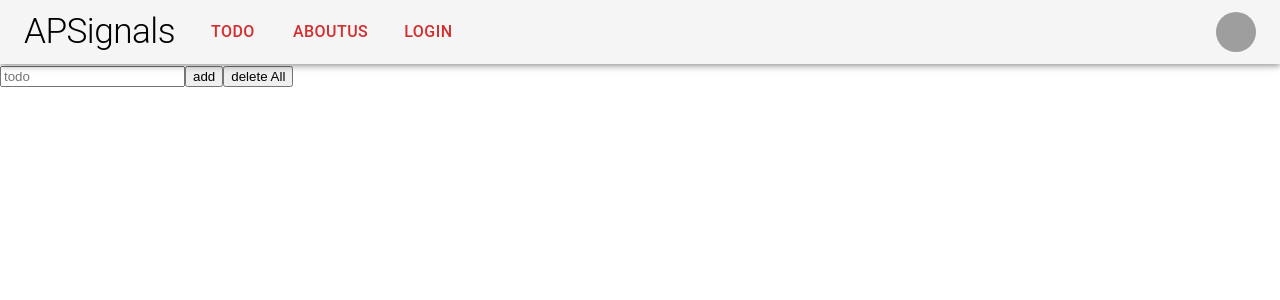
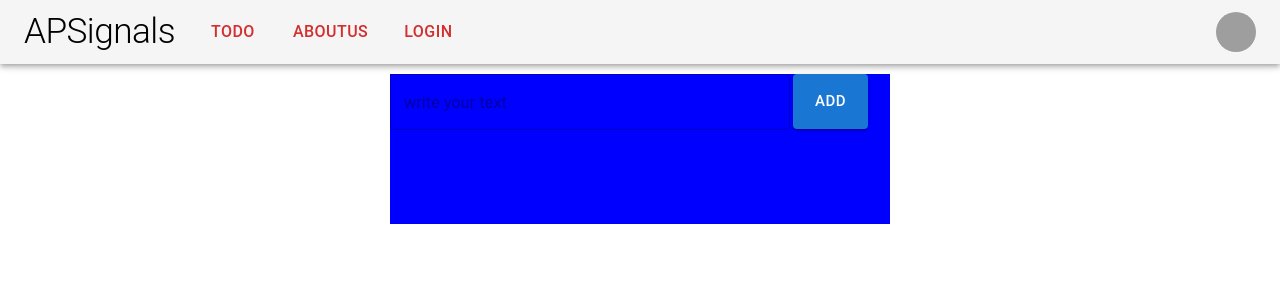
Before and after one commit to pouryaghazizadeh/redux-toolkit-react, a React (Create React App) app in the folder Frontend/: page /todo in a window 1280 px wide. Shown: the top 300 px of the page. Built offline with nearby package versions, Linux system fonts and the light colour scheme; grey boxes are pictures that could not be loaded.

Commit message:
todo app style

```diff
--- /dev/null
+++ b/Frontend/src/components/Button/Button.js
@@ -0,0 +1,19 @@
+
+import { Button } from "@mui/material";
+function SimpleButton({ Info }) {
+  const { name, sx ,size,event } = Info;
+  return (
+    <Button
+      sx={sx}
+
+      variant="contained"
+      size={size}
+      onClick={event}
+
+    >
+      {name}
+    </Button>
+  );
+}
+
+export default SimpleButton
--- a/Frontend/src/components/Button/PrimaryBtn.js
+++ b/Frontend/src/components/Button/PrimaryBtn.js
@@ -9,6 +9,7 @@ function PrimaryButton({Info}) {
         variant="contained"
         type={type}
         to={to}
+
       >
         {name}
       </Button>
--- a/Frontend/src/components/input/Input.js
+++ b/Frontend/src/components/input/Input.js
@@ -1,7 +1,7 @@
 import { TextField } from "@mui/material";
 
 function Input({ Info }) {
-  const { type, size, label, value, sx, event } = Info;
+  const { type, size, label, value, sx, event, placeholder } = Info;
 
   return (
     <TextField
@@ -11,6 +11,7 @@ function Input({ Info }) {
       value={value}
       sx={sx}
       onChange={event}
+      placeholder={placeholder}
     />
   );
 }
--- a/Frontend/src/pages/todo/Todo.js
+++ b/Frontend/src/pages/todo/Todo.js
@@ -1,41 +1,103 @@
 // tools
+import { Box } from "@mui/system";
 import { useState } from "react";
 import { useDispatch, useSelector } from "react-redux";
+import Button from "../../components/Button/Button";
+import Input from "../../components/input/Input";
 import TodoCard from "../../components/TodoCard";
-import { add, selectTodo, delAll } from "../../redux/slice/todoSlice";
-
+import { add, selectTodo } from "../../redux/slice/todoSlice";
 const Todo = () => {
   const [todo, setTodo] = useState("");
 
   const dispatch = useDispatch();
   const todos = useSelector(selectTodo);
+
+  // info for todo input
+  const todoInput = {
+    type: "text",
+    variant: "outlined",
+    placeholder: "write your text",
+    sx: { width: "80%", marginRight: "3px" },
+  };
+  // info add btn
+  const InfoAddBtn = {
+    name: "add",
+    event: () => {
+      dispatch(add({ text: todo, id: Date.now().toString() }));
+      setTodo("");
+      console.log("hkj");
+    },
+    size: "large",
+    sx: {
+      height: "55px",
+    },
+  };
+
   return (
-    <div>
-      <input
-        type="text"
-        placeholder="todo"
-        value={todo}
-        onChange={(e) => setTodo(e.target.value)}
-      />
-      {/* button for add todo  */}
-      <button
-        onClick={() => {
-          dispatch(add({ text: todo, id: Date.now().toString() }));
-          setTodo("");
+    <Box
+      component="main"
+      sx={{
+        display: "flex",
+        flexDirection: "column",
+        alignItems: "center",
+      }}
+    >
+      <Box
+        component="section"
+        sx={{
+          width: "500px",
+          height: "150px",
+          marginTop: "10px",
+          // display: "flex",
+          background: "blue",
         }}
       >
-        add
-      </button>
-      {/* button for delete a todo */}
-      <button onClick={() => dispatch(delAll())}>delete All</button>
-      {/* map on array of todo for show them */}
-      <div>
+        <Input Info={todoInput} />
+        <Button Info={InfoAddBtn} />
+      </Box>
+      <Box
+        component="section"
+        sx={{
+          width: "100%",
+          height: "auto",
+          background: "khaki",
+        }}
+      >
         {todos.map(({ text, id }) => {
           return <TodoCard key={id} text={text} id={id} setTodo={setTodo} />;
         })}
-      </div>
-    </div>
+      </Box>
+    </Box>
   );
 };
 
 export default Todo;
+
+// <div>
+//       <input
+//         type="text"
+//         placeholder="todo"
+//         value={todo}
+//         onChange={(e) => setTodo(e.target.value)}
+//       />
+//       {/* button for add todo  */}
+//       <button
+//         onClick={() => {
+//           dispatch(add({ text: todo, id: Date.now().toString() }));
+//           setTodo("");
+//         }}
+//       >
+//         add
+//       </button>
+//       {/* button for delete a todo */}
+//       <button onClick={() => dispatch(delAll())}>delete All</button>
+//       {/* map on array of todo for show them */}
+//       <div>
+
+//       </div>
+//     </div>
+// <div>
+//   {todos.map(({ text, id }) => {
+//     return <TodoCard key={id} text={text} id={id} setTodo={setTodo} />;
+//   })}
+// </div>;
```
